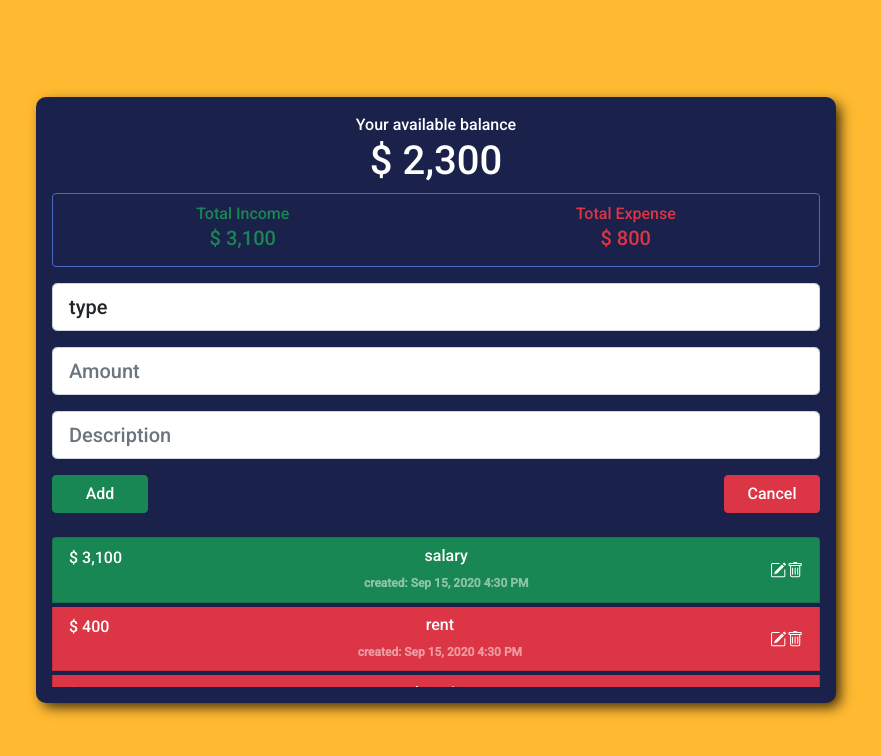
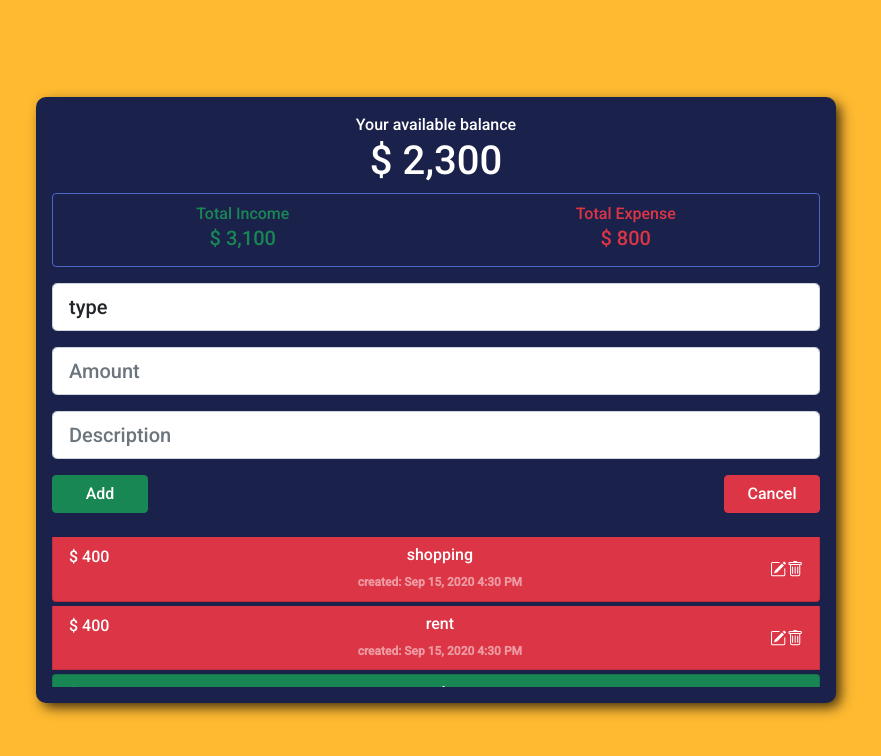
Before and after one commit to alexotoo/react-budget-app, a React (Create React App) app: page / in a window 1280 px wide. Shown: the top 756 px of the page, without its empty margins (204-1085 px from the left). Built offline with nearby package versions, Linux system fonts and the light colour scheme.

Commit message:
list reversed

```diff
--- a/src/App.js
+++ b/src/App.js
@@ -70,6 +70,13 @@ function App() {
   const handleAmount = (e) => {
     setAmount(e.target.value);
   };
+  //alert
+  const handleAlert = ({ type, text }) => {
+    setAlert({ show: true, type, text });
+    setTimeout(() => {
+      setAlert({ show: false });
+    }, 2000);
+  };
 
   //cancel input
   const handleCancel = (e) => {
@@ -84,14 +91,6 @@ function App() {
       setAmount("");
       setDescription("");
     }
-  };
-
-  //alert
-  const handleAlert = ({ type, text }) => {
-    setAlert({ show: true, type, text });
-    setTimeout(() => {
-      setAlert({ show: false });
-    }, 2000);
   };
 
   //edit and update
--- a/src/components/BudgetList.js
+++ b/src/components/BudgetList.js
@@ -4,7 +4,7 @@ import BudgetItem from "./BudgetItem";
 function BudgetList({ totalBudgetItems, handleDelete, handleEdit }) {
   return (
     <div className="c-overflow-scrol">
-      <ul className="list-group ">
+      <ul className="list-group d-flex flex-column-reverse ">
         {totalBudgetItems.map((totalBudgetItem) => {
           return (
             <BudgetItem
```
